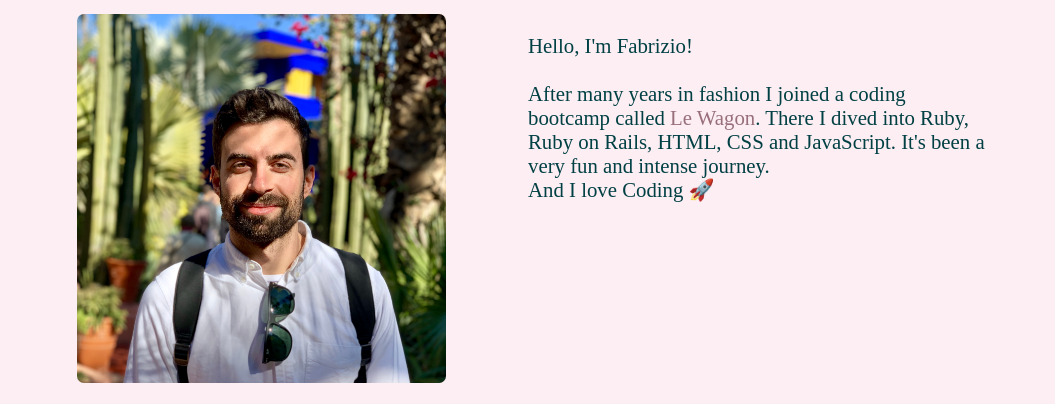
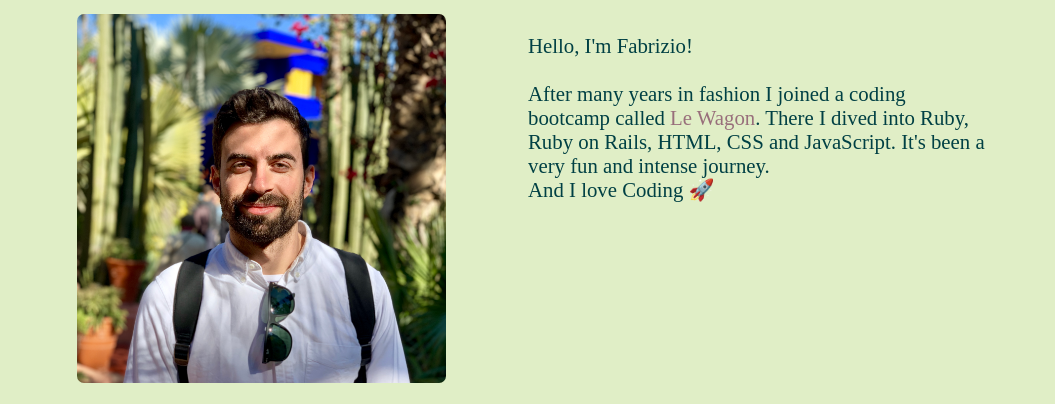
Before and after one commit to FabrizioOnorio/my_website, a website: page index.html in a window 1280 px wide. Shown: the part 277-681 px from the top of the page, without its empty margins (112-1167 px from the left). Drawn offline with nearby package versions, Linux system fonts and the light colour scheme; a web font is replaced by a local one.

Commit message:
changed background color from pink to light green

```diff
--- a/styles.css
+++ b/styles.css
@@ -8,7 +8,7 @@ html {
 
 body {
   font-family: 'Major Mono Display', monospace;
-  background: #FCEEF2;
+  background: #e0eec6;
   color: #004044;
 }
 
```
